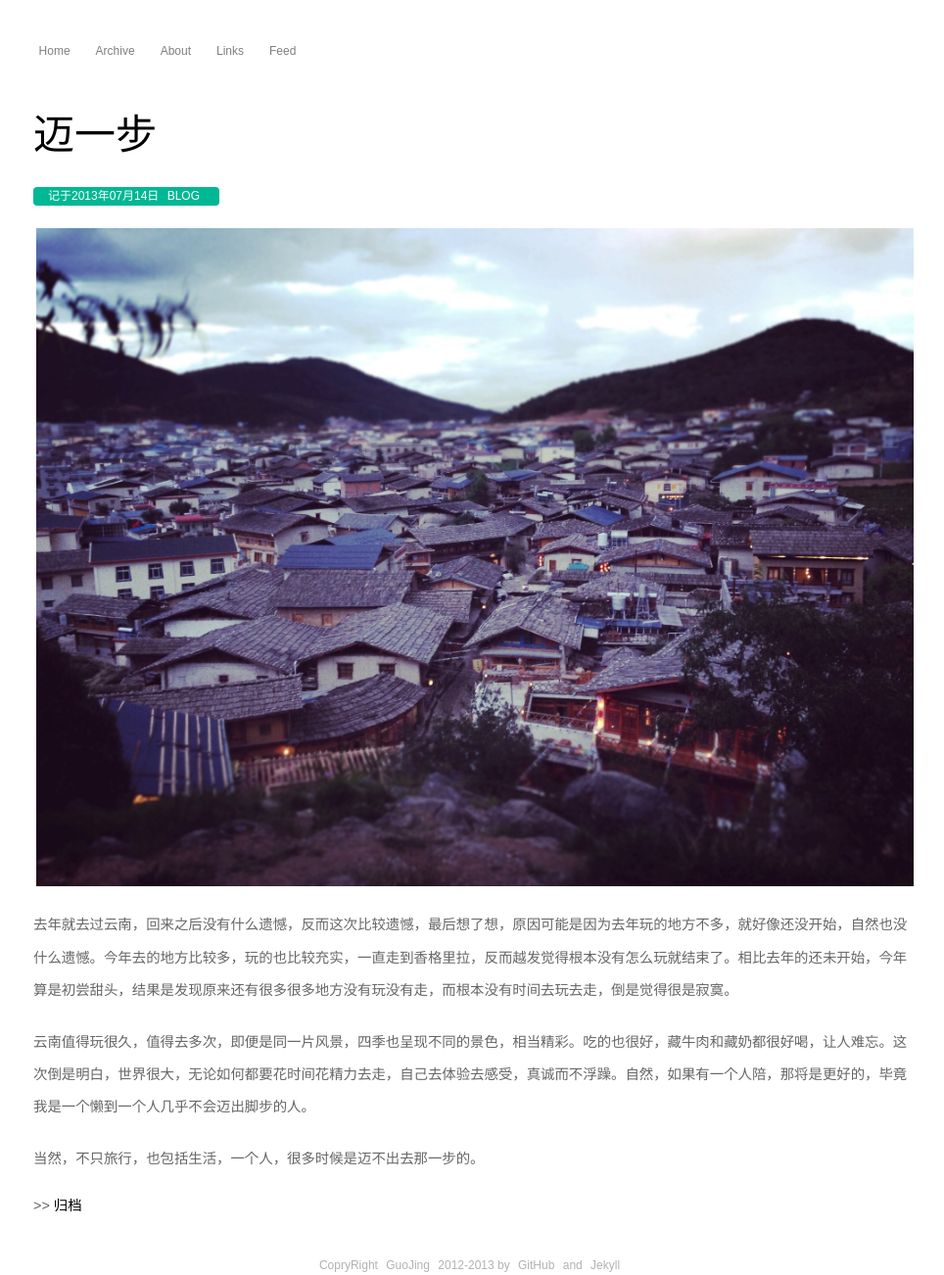
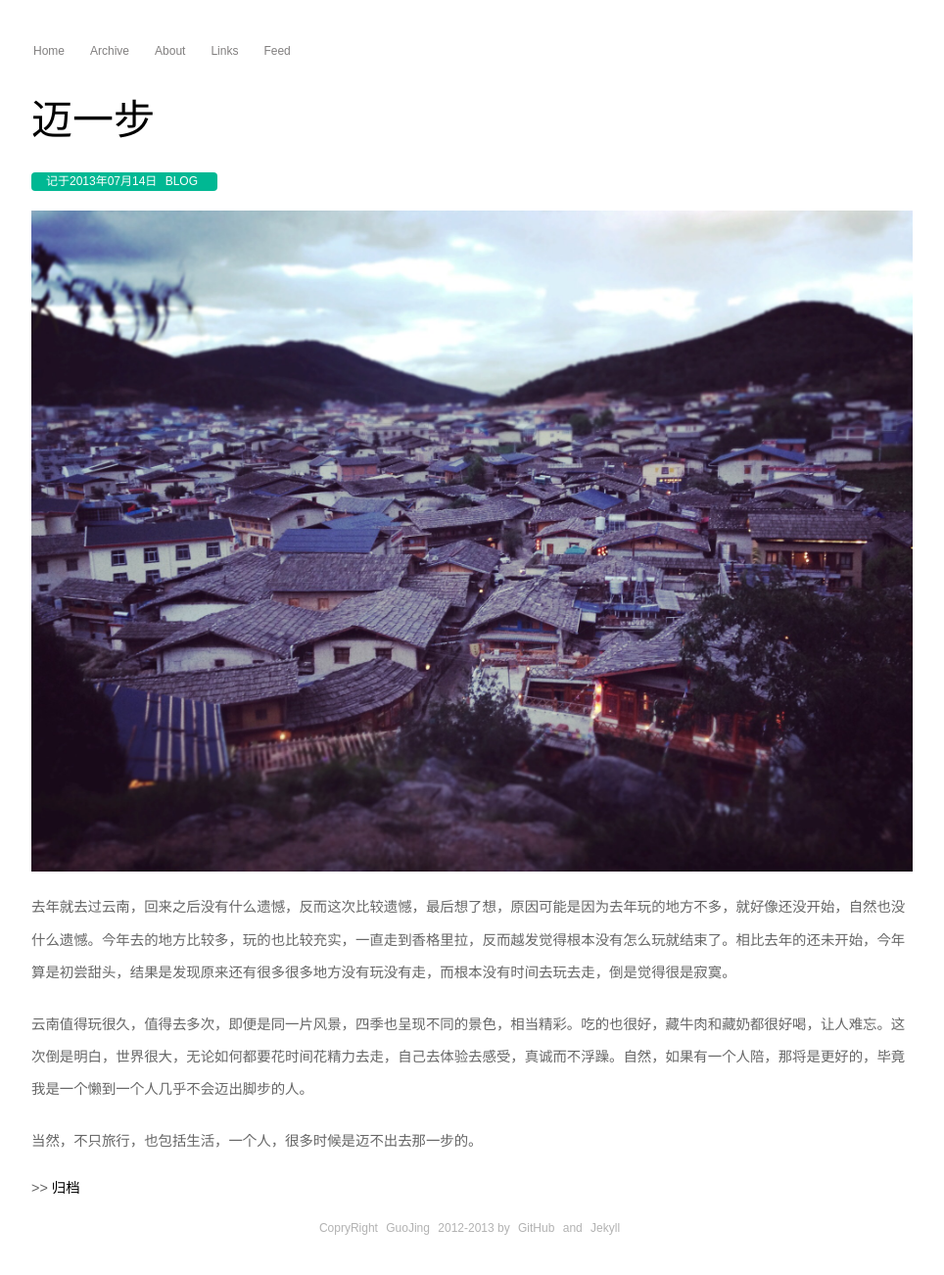
Before and after one commit to zwitzwit/guojing.github.com, a Jekyll site: the page built from index.html, in a window 1280 px wide. Shown: the whole page at 98% size, without its empty margins (158-1122 px from the left). Built offline with Jekyll 4.4.1, drawn with Linux system fonts in a browser that asks for light colours; Markdown is read by kramdown in place of the engine named in the settings; the list of posts is cut into pages by our own code; after the commit the page ends 1264 px from its top, so only the background shows below that.

Commit message:
change style, better response

```diff
--- a/_layouts/default.html
+++ b/_layouts/default.html
@@ -8,6 +8,7 @@
 </head>
 <body>
 
+<div class="container">
 <div class="banner">
 {% include banner.html %}
 </div>
@@ -17,5 +18,6 @@
 </div>
 
 {% include footer.html %}
+</div>
 </body>
 </html>
--- a/_layouts/page.html
+++ b/_layouts/page.html
@@ -7,6 +7,7 @@
   <meta content="{{ site.headkeys }}" name="keywords"/>
 </head>
 <body>
+<div class="container">
 <div class="banner">
 {% include banner.html %}
 </div>
@@ -19,5 +20,6 @@
 </div>
 
 {% include footer.html %}
+</div>
 </body>
 </html>
--- a/_layouts/post.html
+++ b/_layouts/post.html
@@ -39,6 +39,7 @@
   <meta property="og:description" content="{{ page.description }}" />
 </head>
 <body>
+<div class="container">
 <div class="banner">
 {% include banner.html %}
 </div>
@@ -84,5 +85,6 @@
   该文章{{ page.title }}写于{{ page.date | date:"%Y年%m月%d日"}}。
 -->
 
+</div>
 </body>
 </html>
--- a/style/style.css
+++ b/style/style.css
@@ -5,13 +5,11 @@
 
 h3 {font-size:16px}
 
-.main {margin:35px auto; margin-bottom: 20px; width: 70%}
-.banner {margin:35px auto; margin-bottom: 20px; width: 71%}
-
+.banner {margin:35px auto; margin-bottom: 20px; margin-left:-10px}
 .title {font-size:3.5em;}
 .content, blockquote{font-size:1.2em; line-height: 2.3em}
 .content p{margin-bottom: 20px;}
-.content img{margin:0px auto;display:block;margin-top: 10px; margin-bottom: 20px; padding:3px;}
+.content img{margin:0px auto;display:block;margin-top: 10px; margin-bottom: 20px;}
 blockquote p {font-size:1.2em; font-weight:normal; line-height: 2.3em; font-size:14px; font-style:italic;}
 
 .title, .date, .content {margin-bottom:20px}
@@ -76,3 +74,12 @@
 
 pre {padding:10px; background:#f1f1f1;  -moz-border-radius:4px;-webkit-border-radius:4px;border-radius:4px;border:none;line-height:3.2em}
 pre code {border: none; box-shadow: none;}
+
+@media (min-width: 1200px) {
+  .container,
+  .navbar-static-top .container,
+  .navbar-fixed-top .container,
+  .navbar-fixed-bottom .container {
+    width: 900px;
+}
+}
```
